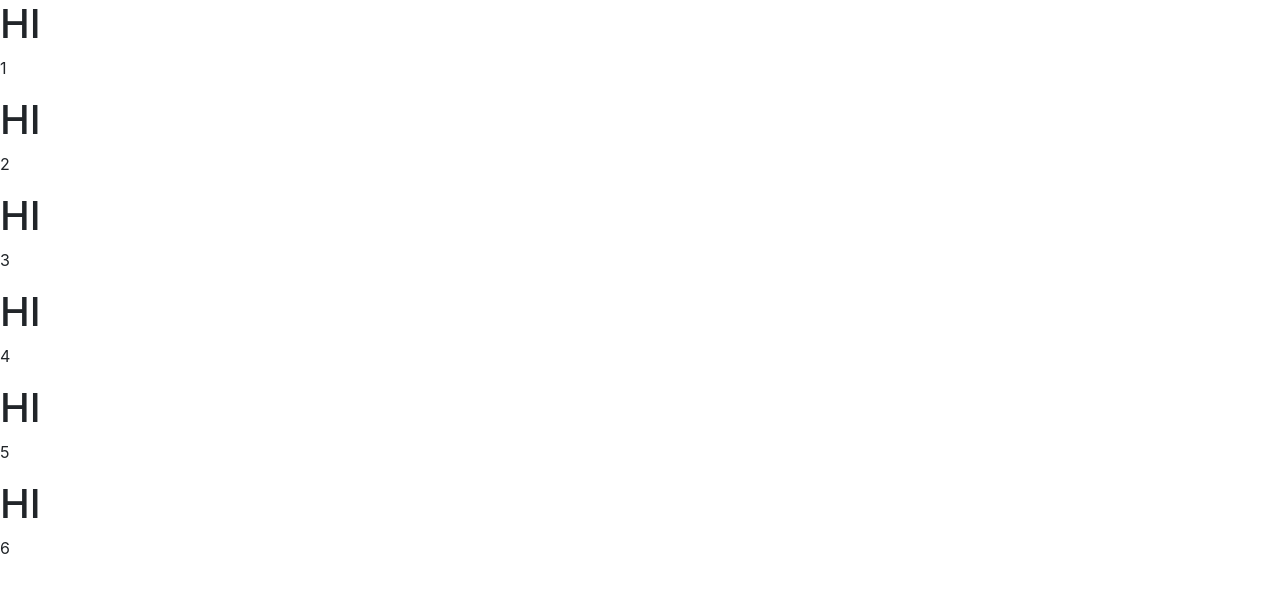
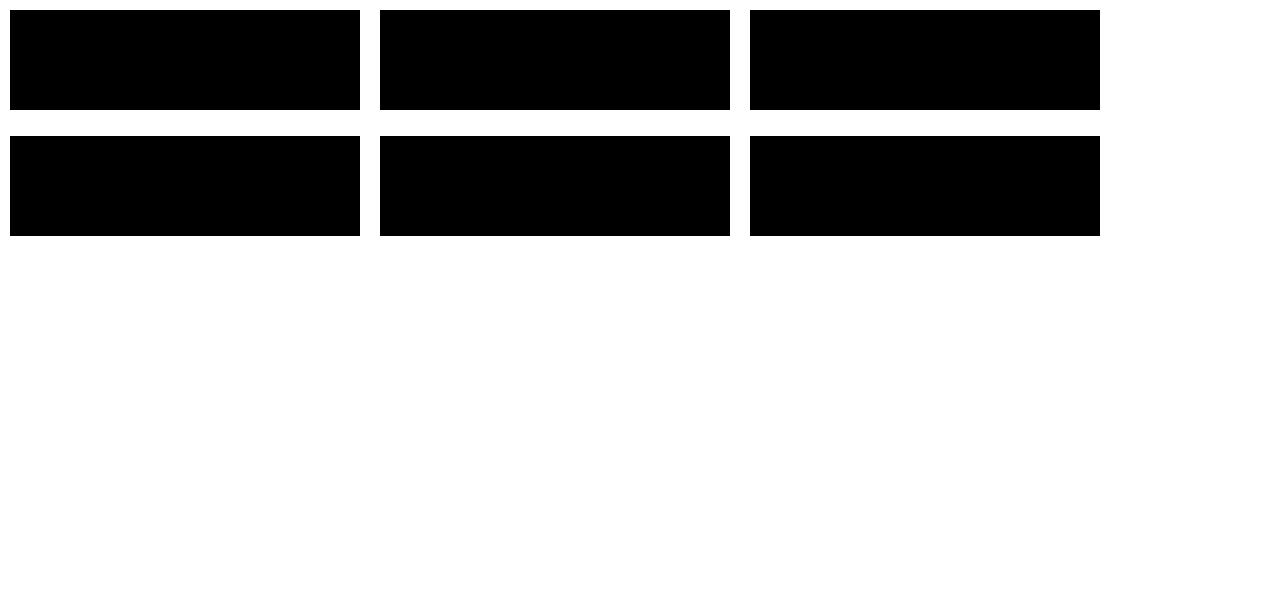
Before and after one commit to Gbangbolaoluwagbemiga/React-fundamental, a React (Create React App) app: page / in a window 1280 px wide. Shown: the top 592 px of the page. Built offline with nearby package versions, Linux system fonts and the light colour scheme.

Commit message:
Putting into practice

```diff
--- a/src/apicopy.js
+++ b/src/apicopy.js
@@ -21,35 +21,41 @@ export default [
     name: 'Oluwagbemiga',
     gender: 'male',
     age: '22',
+    color: 'black',
   },
   {
     id: 2,
     name: 'Dad',
     gender: 'male',
     age: '74',
+    color: 'black',
   },
   {
     id: 3,
     name: 'Mom',
     gender: 'female',
     age: '61',
+    color: 'black',
   },
   {
     id: 4,
     name: 'Temi',
     gender: 'female',
     age: '18',
+    color: 'black',
   },
   {
     id: 5,
     name: '22',
     gender: 'female',
     age: '30',
+    color: 'black',
   },
   {
     id: 6,
     name: 'Ay',
     gender: 'female',
     age: '36',
+    color: 'black',
   },
 ];
--- a/src/box.js
+++ b/src/box.js
@@ -1,9 +1,13 @@
 import React, {useState} from 'react';
-import {ReactDOM} from 'react';
 
-function Box() {
+export default function Box(props) {
   const styles = {
-    background: 'black',
+    background: props.color,
+    color: 'white',
+    width: '350px',
+    height: '100px',
+    margin: '10px',
+    display: 'inline-block',
   };
   return <div style={styles}></div>;
 }
--- a/src/index.js
+++ b/src/index.js
@@ -3,6 +3,7 @@ import ReactDOM from 'react-dom/client';
 import './index.css';
 import StateExplore from './App';
 import apicopy from './apicopy';
+import Box from './box';
 
 // import Display from './App';
 // import reportWebVitals from './reportWebVitals';
@@ -42,9 +43,20 @@ function PropsState() {
     </>
   );
 }
+function PropsCol() {
+  const api = apicopy;
+  return (
+    <>
+      {api.map(col => (
+        <Box key={col.id} color={col.color} />
+      ))}
+    </>
+  );
+}
 
 const root = ReactDOM.createRoot(document.getElementById('root'));
-root.render(<PropsState />);
+root.render(<PropsCol />);
+// root.render(<PropsState />);
 // root.render(<Header />);
 
 // const root = ReactDOM.createRoot(document.getElementById('root'));
```
